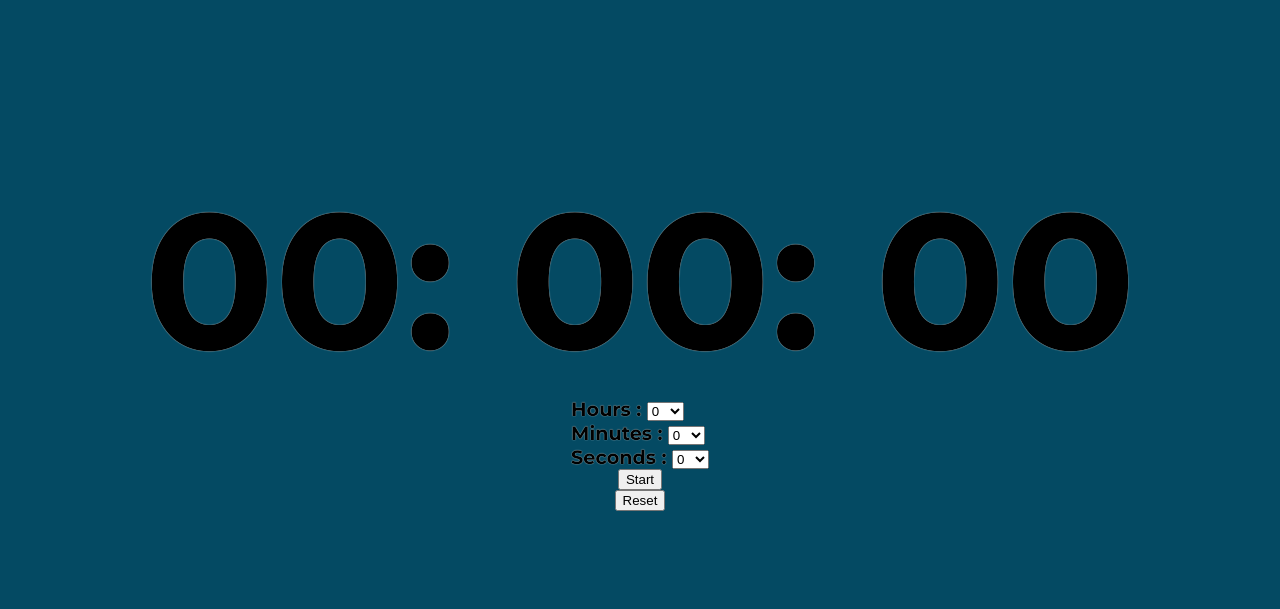
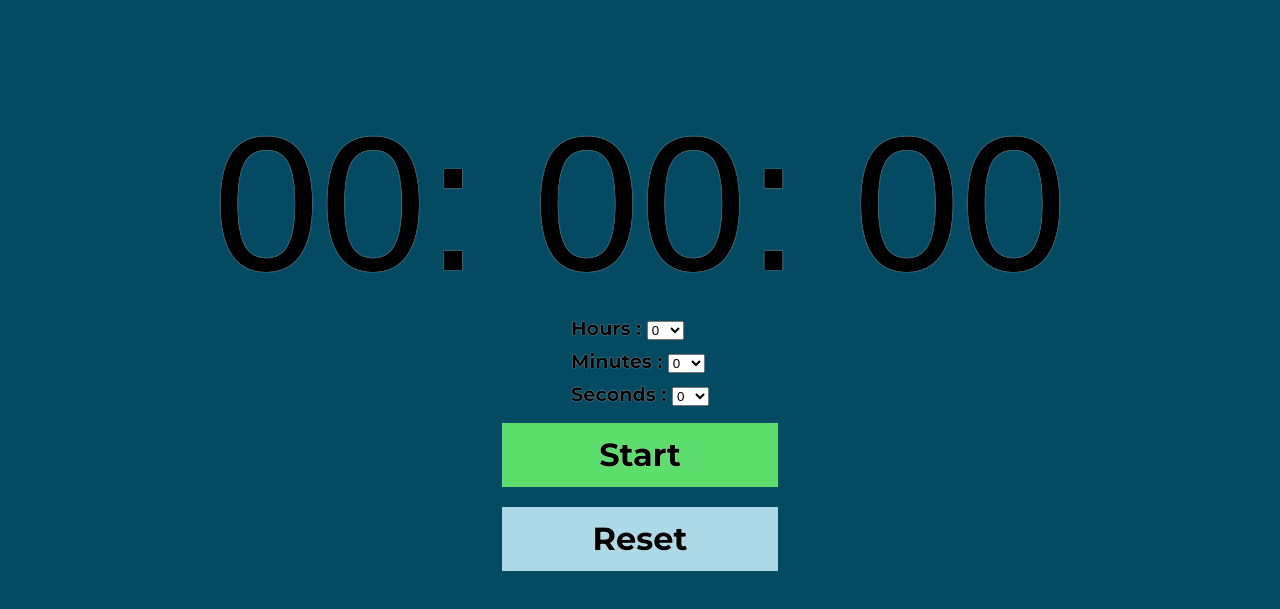
Before and after one commit to chakib37m/win8_timer, a plain HTML site: page timer.html in a window 1280 px wide. Shown: the part 55-664 px from the top of the page. Drawn offline with Linux system fonts and the light colour scheme.

Commit message:
styling prototype

```diff
--- a/script.js
+++ b/script.js
@@ -36,4 +36,24 @@ function styling(){
     }
 }
 
+
+h = document.querySelector("#h");
+m = document.querySelector("#m");
+s = document.querySelector("#s");
+hs = document.querySelector("#hours");
+ms = document.querySelector("#minutes");
+ss = document.querySelector("#seconds");
+
+hs.addEventListener('click', function(){h.innerHTML = '0' + hs.value;});
+ms.addEventListener('click', function(){m.innerHTML = '0' + ms.value;});
+ss.addEventListener('click', function(){s.innerHTML = '0' + ss.value;});
+/******************************************************
+ * need to change the 0
+ * and make it two integers
+ * ***************************************************
+ */
+
+
+
+
 });
--- a/styles.css
+++ b/styles.css
@@ -48,17 +48,37 @@ a {
 #timer{
     width: 500px;
     background-color: #5ddd6c;
-    padding : 10%;
-    text-align: center;
-    margin: 2% 0;
 }
 #stopwatch{
-    margin: 2% 0;
     width: 500px;
     background-color: #e6475d;
+}
+#timer, #stopwatch{
+    margin: 2% 0;
     padding: 10%;
     text-align: center;
+}
+#st, #reset{
+    width: 250px;
+    padding: 1%;
+    margin: 10px 0;
+    font-size : xx-large;
 }
 .timer{
     font-size: 10em;
 }
+.timer, #setter{
+    font-family : sans-serif;
+    font-weight: 500;
+}
+#hours, #minutes, #seconds{
+    margin : 5% 0;
+}
+#reset{
+    background-color: #add8e7;
+    text-align: center;
+}
+#st{
+    background-color: #5ddd6c;
+    text-align: center;
+}
--- a/timer.html
+++ b/timer.html
@@ -3,7 +3,7 @@
     <head>
         <link rel="preconnect" href="https://fonts.googleapis.com">
         <link rel="preconnect" href="https://fonts.gstatic.com" crossorigin>
-        <link href="https://fonts.googleapis.com/css2?family=Montserrat:wght@700&display=swap" rel="stylesheet">
+        <link href="https://fonts.googleapis.com/css2?family=Montserrat:wght@700&300&display=swap" rel="stylesheet">
         <meta charset="utf-8">
         <link rel="stylesheet" href="styles.css">
         <script src="script.js"></script>
@@ -29,7 +29,7 @@
             <br> Seconds :
             <select id="seconds"></select>
         </div>
-        <button id="st">Start</button>
-        <button id="reset">Reset</button>
+        <div id="st">Start</div>
+        <div id="reset">Reset</div>
     </body>
 </html>
```
